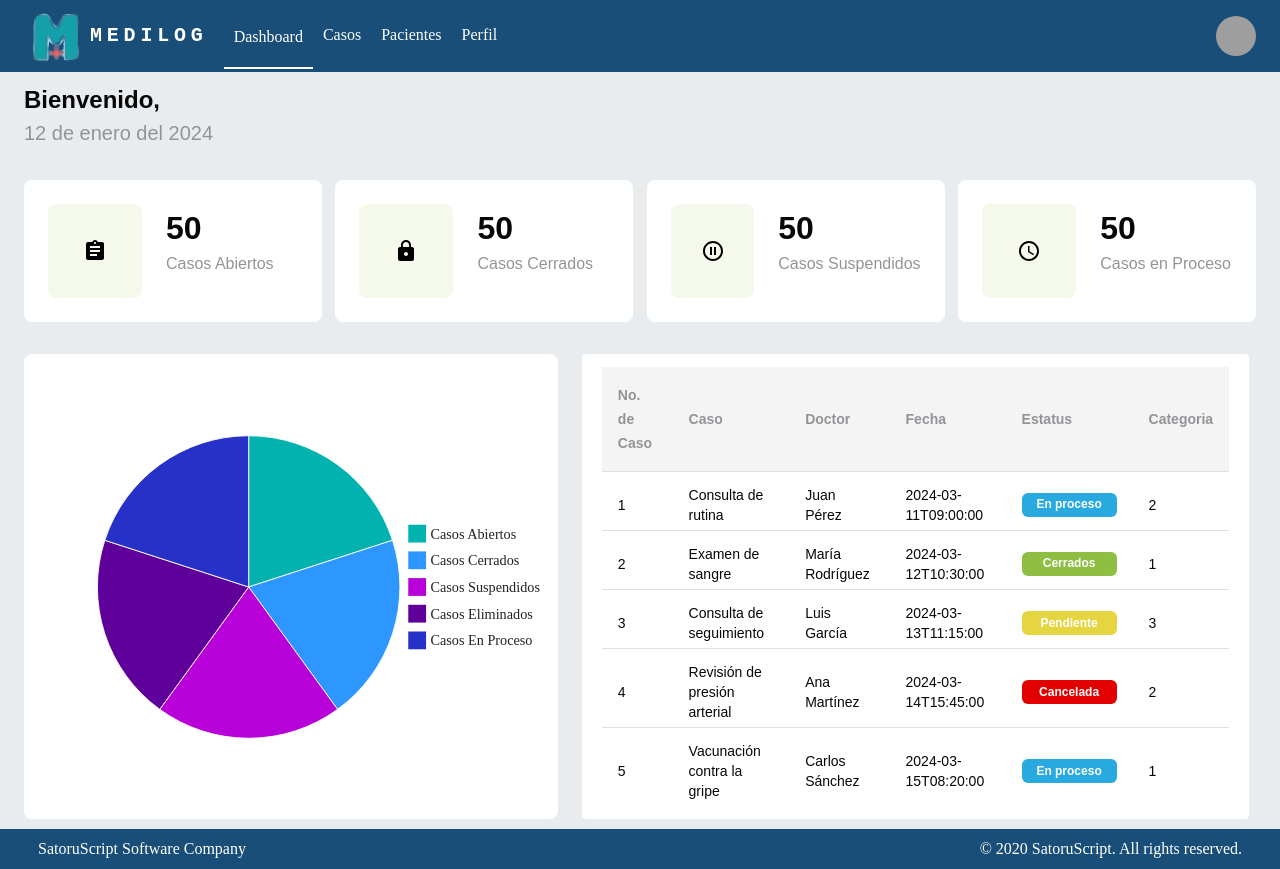
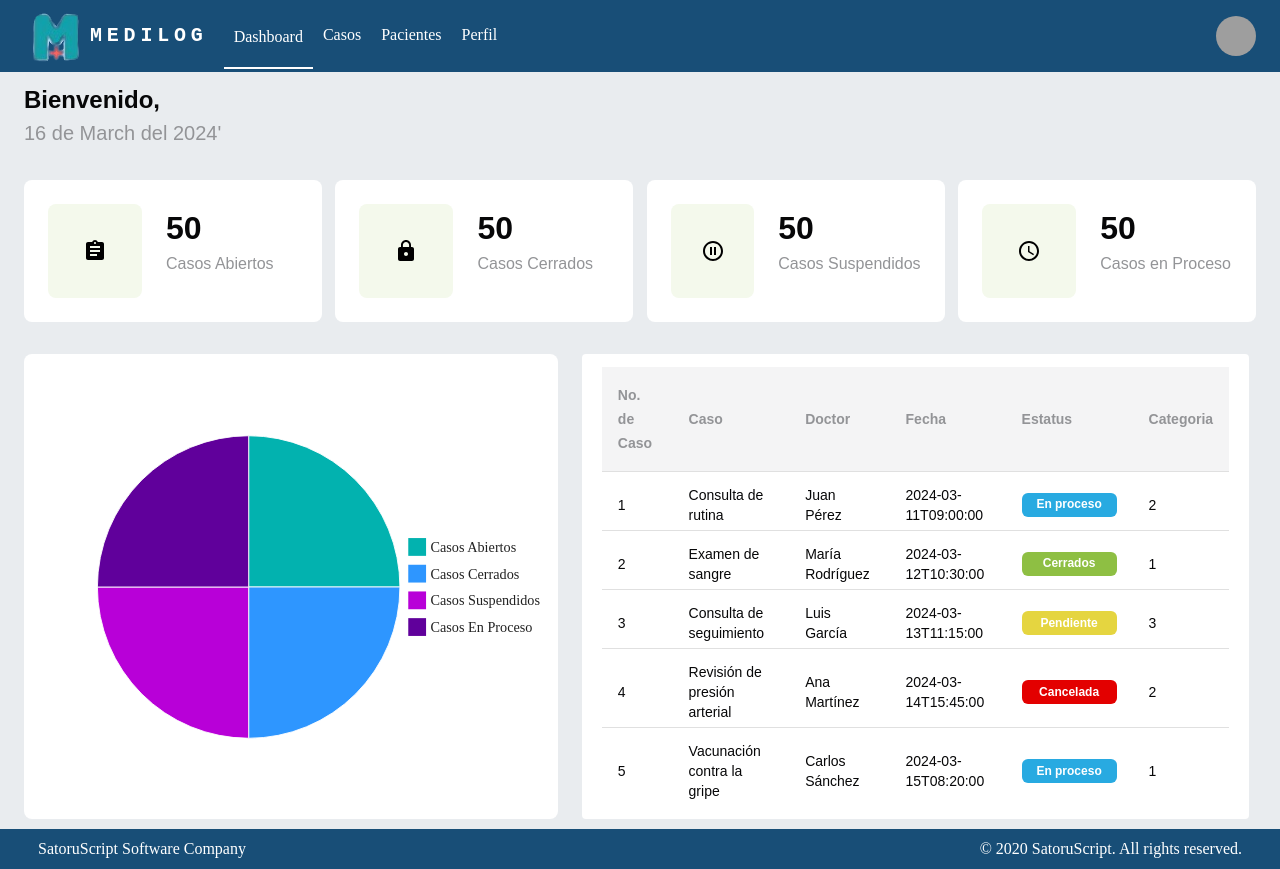
Before and after one commit to LennyMGarcia/MediLog, a React (Vite) app in the folder Cliente/: page /dashboard in a window 1280 px wide. Built offline with nearby package versions, Linux system fonts and the light colour scheme; grey boxes are pictures that could not be loaded.

Commit message:
Comentado y eliminado algunos

```diff
--- a/Cliente/src/Common/Components/Navbar.tsx
+++ b/Cliente/src/Common/Components/Navbar.tsx
@@ -10,7 +10,7 @@ export default function Navbar() {
   //Funccion que desloguea a un usuario
   const logout = () => {
     logoutUser();
-    navigate('/');
+    navigate("/");
   };
   const navbarLinks = [
     {
@@ -45,7 +45,6 @@ export default function Navbar() {
     <>
       <Grid
         container
-        // xs={12}
         sx={{
           width: "100%",
           backgroundColor: "#184E77",
--- a/Cliente/src/Pages/Casos/Casos.tsx
+++ b/Cliente/src/Pages/Casos/Casos.tsx
@@ -8,9 +8,7 @@ export default function Casos() {
     <Grid
       container
       padding={"30px 24px"}
-      // rowSpacing={2}
       gap={4}
-      // spacing={2}
       direction={"column"}
       sx={{
         height: "100%",
@@ -51,8 +49,8 @@ export default function Casos() {
           width: "100%",
         }}
       >
+        {/* Componente de tablas y tabs */}
         <TabsTable />
-        {/* <TablaCasos isDoctor={true} data={[]} /> */}
       </Grid>
     </Grid>
   );
--- a/Cliente/src/Pages/Casos/Components/TabsTable.tsx
+++ b/Cliente/src/Pages/Casos/Components/TabsTable.tsx
@@ -11,6 +11,7 @@ interface TabPanelProps {
   value: number;
 }
 
+// Este es una funcion de material ui
 function CustomTabPanel(props: TabPanelProps) {
   const { children, value, index, ...other } = props;
 
@@ -32,6 +33,7 @@ function CustomTabPanel(props: TabPanelProps) {
   );
 }
 
+// Este es una funcion de material ui
 function a11yProps(index: number) {
   return {
     id: `simple-tab-${index}`,
@@ -53,30 +55,10 @@ export default function TabsTable() {
     setValue(newValue);
   };
 
-  const Badge = ({ bg, amount }: { bg: string; amount: number }) => {
-    return (
-      <Chip
-        sx={{
-          marginLeft: "8px",
-          height: "16px",
-          color: "#FFFFFF",
-          backgroundColor: bg,
-          "& .MuiChip-label": {
-            display: "block",
-            whiteSpace: "normal",
-            fontFamily: "Arial",
-            fontSize: "10px",
-            fontWeight: "400",
-          },
-        }}
-        label={amount}
-      />
-    );
-  };
-
   return (
     <Box sx={{ width: "100%" }}>
       <Box sx={{ borderBottom: 1, borderColor: "divider" }}>
+        {/* Tabs con las diferetnes opciones de tabla */}
         <Tabs
           value={value}
           onChange={handleChange}
@@ -91,39 +73,15 @@ export default function TabsTable() {
             },
           }}
         >
-          <Tab
-            label="Todos"
-            // icon={<Badge bg={"#111113"} amount={data.length} />}
-            // iconPosition="end"
-            {...a11yProps(0)}
-          />
-          <Tab
-            label="Casos Abiertos"
-            // icon={<Badge bg={"#E5D540"} amount={dataPending.length} />}
-            // iconPosition="end"
-            {...a11yProps(1)}
-          />
-          <Tab
-            label="Casos en Proceso"
-            // icon={<Badge bg={"#28AAE1"} amount={dataProcess.length} />}
-            // iconPosition="end"
-            {...a11yProps(2)}
-          />
-          <Tab
-            label="Casos Cerrados"
-            // icon={<Badge bg={"#8EBF43"} amount={dataComplete.length} />}
-            // iconPosition="end"
-            {...a11yProps(3)}
-          />
-          <Tab
-            label="Casos Suspendidos"
-            // icon={<Badge bg={"#E30000"} amount={dataCanceled.length} />}
-            // iconPosition="end"
-            {...a11yProps(4)}
-          />
+          <Tab label="Todos" {...a11yProps(0)} />
+          <Tab label="Casos Abiertos" {...a11yProps(1)} />
+          <Tab label="Casos en Proceso" {...a11yProps(2)} />
+          <Tab label="Casos Cerrados" {...a11yProps(3)} />
+          <Tab label="Casos Suspendidos" {...a11yProps(4)} />
         </Tabs>
       </Box>
 
+      {/* Aqui las tablas dependiendo la tab seleccionada */}
       <CustomTabPanel value={value} index={0}>
         <TablaCasos type="all" />
       </CustomTabPanel>
--- a/Cliente/src/Pages/Dashboard/Dashboard.tsx
+++ b/Cliente/src/Pages/Dashboard/Dashboard.tsx
@@ -5,6 +5,8 @@ import ShortTable from "./Components/ShortTable";
 import useUserStore from "../../Common/Utils/setUserSession";
 import getBackendConnectionString from "../../Common/Utils/getBackendString";
 import axios from "axios";
+import dayjs from "dayjs";
+import { useState } from "react";
 
 function Dashboard() {
   const { getUser } = useUserStore();
@@ -14,65 +16,29 @@ function Dashboard() {
   const apellido = authenticated() ? getUser().apellido : null;
   const rol = authenticated() ? getUser().tipo : null;
 
-  const data = [
-    {
-      id: 1,
-      descripcion: "Consulta de rutina",
-      person: "Juan Pérez",
-      time: "2024-03-11T09:00:00",
-      estado: "open",
-      categoria: 2,
-    },
-    {
-      id: 2,
-      descripcion: "Examen de sangre",
-      person: "María Rodríguez",
-      time: "2024-03-12T10:30:00",
-      estado: "close",
-      categoria: 1,
-    },
-    {
-      id: 3,
-      descripcion: "Consulta de seguimiento",
-      person: "Luis García",
-      time: "2024-03-13T11:15:00",
-      estado: "pending",
-      categoria: 3,
-    },
-    {
-      id: 4,
-      descripcion: "Revisión de presión arterial",
-      person: "Ana Martínez",
-      time: "2024-03-14T15:45:00",
-      estado: "suspend",
-      categoria: 2,
-    },
-    {
-      id: 5,
-      descripcion: "Vacunación contra la gripe",
-      person: "Carlos Sánchez",
-      time: "2024-03-15T08:20:00",
-      estado: "open",
-      categoria: 1,
-    },
-  ];
+  // Este es el estado que debes cambiar para modificar la informacion de las cards y de los graficos,
+  // ahora puse 50 como valor inicial pero colocale 0 cuando lo vayas a integrar
+  const [casesInfo, setCasesInfo] = useState({
+    open: 50,
+    closed: 50,
+    suspend: 50,
+    onProcess: 50,
+  });
+
+  // Mock
 
   return (
     <Grid
       container
-      // padding={"30px 24px"}
       padding={"10px 24px"}
-      // rowSpacing={2}
       gap={4}
-      // spacing={2}
       direction={"column"}
       sx={{
         height: "100%",
       }}
     >
+      {/* Titulo e fecha */}
       <Grid item xs={12} lg={12}>
-        {/* <Typography variant="h6">Resumen</Typography> */}
-
         <Typography
           sx={{
             fontFamily: "Arial",
@@ -91,10 +57,12 @@ function Dashboard() {
             color: "#939497",
           }}
         >
-          12 de enero del 2024
+          {dayjs().format("D [de] MMMM [del] YYYY'")}
+          {/* 12 de enero del 2024 */}
         </Typography>
       </Grid>
 
+      {/* Tarjetas */}
       <Grid
         item
         container
@@ -105,66 +73,55 @@ function Dashboard() {
         wrap="wrap"
       >
         <Grid item xs={12} sm={5.9} lg={2.9}>
-          <Cards type="open" number={50} />
+          <Cards type="open" number={casesInfo.open} />
         </Grid>
         <Grid item xs={12} sm={5.9} lg={2.9}>
-          <Cards type="close" number={50} />
+          <Cards type="close" number={casesInfo.closed} />
         </Grid>
         <Grid item xs={12} sm={5.9} lg={2.9}>
-          <Cards type="suspend" number={50} />
+          <Cards type="suspend" number={casesInfo.suspend} />
         </Grid>
-        {/* <Grid item xs={2.4}>
-            <Cards type="delete" number={50} />
-          </Grid> */}
+
         <Grid item xs={12} sm={5.9} lg={2.9}>
-          <Cards type="onProcess" number={50} />
+          <Cards type="onProcess" number={casesInfo.onProcess} />
         </Grid>
       </Grid>
 
-      <Grid
-        item
-        container
-        xs={12}
-        lg={12}
-        gap={3}
-        sx={
-          {
-            // height: "100%",
-            // maxHeight: "100px",
-          }
-        }
-      >
+      {/* Grafico de Pie */}
+      <Grid item container xs={12} lg={12} gap={3}>
         <Grid
           item
           xs={12}
           md={12}
           lg={5.2}
-          // justifyContent={"center"}
           alignItems={"center"}
           padding={"30px 0px"}
           sx={{
             backgroundColor: "#FFFFFF",
-
-            // padding: "24px",
             borderRadius: "8px",
-            // padding: "70px 0px",
-            // width: "100%",
             display: "flex",
-            // height: "110px",
             alignItem: "center",
             justifyContent: "center",
           }}
         >
+          {/* Componente del PieChart */}
           <PieChart
             labelPosition="bottom"
             series={[
               {
                 data: [
-                  { id: 0, value: 50, label: "Casos Abiertos" },
-                  { id: 1, value: 50, label: "Casos Cerrados" },
-                  { id: 2, value: 50, label: "Casos Suspendidos" },
-                  { id: 3, value: 50, label: "Casos Eliminados" },
-                  { id: 4, value: 50, label: "Casos En Proceso" },
+                  { id: 0, value: casesInfo.open, label: "Casos Abiertos" },
+                  { id: 1, value: casesInfo.closed, label: "Casos Cerrados" },
+                  {
+                    id: 2,
+                    value: casesInfo.suspend,
+                    label: "Casos Suspendidos",
+                  },
+                  {
+                    id: 3,
+                    value: casesInfo.onProcess,
+                    label: "Casos En Proceso",
+                  },
                 ],
               },
             ]}
@@ -172,23 +129,21 @@ function Dashboard() {
             height={350}
           />
         </Grid>
+
+        {/* MiniTabla, mi objetivo con esta es que aparezcan los ultimos 5 casos agregados */}
         <Grid
           item
           xs={12}
           md={12}
           lg={6.5}
-          // xs={7}
           sx={{
             backgroundColor: "#FFFFFF",
-            // padding: "24px",
-            // gap: "24px",
             borderRadius: "8px",
-            // width: "100%",
             display: "flex",
             flexDirection: "row",
           }}
         >
-          <ShortTable isDoctor={true} data={data} />
+          <ShortTable />
         </Grid>
       </Grid>
     </Grid>
--- a/Cliente/src/Pages/LandingPage/Components/Accordion.tsx
+++ b/Cliente/src/Pages/LandingPage/Components/Accordion.tsx
@@ -67,8 +67,6 @@ export default function AccordionNormal({
         <Typography
           sx={{
             color: "#A0A0A0",
-            // textAlign: "center",
-            // fontFamily: "Open Sans",
             fontSize: "16px",
             fontStyle: "normal",
             fontWeight: "400",
--- a/Cliente/src/Pages/LandingPage/LandingPage.tsx
+++ b/Cliente/src/Pages/LandingPage/LandingPage.tsx
@@ -7,6 +7,7 @@ import IconAndLabel from "/assets/Pictures/IconAndLabelFix.png";
 import useUserStore from "../../Common/Utils/setUserSession";
 
 export default function LandingPage() {
+  // Esta comentado para tener una vision de prueba con el otro mientras tanto
   // const founder = [
   //   {
   //     name: "Julio Sierra",
@@ -28,6 +29,7 @@ export default function LandingPage() {
   //   },
   // ];
 
+  // Son los fundadores fake pero dejalo ahi para tenerlo de prueba mientras tanto
   const founder = [
     {
       name: "Julio Sierra",
@@ -49,6 +51,7 @@ export default function LandingPage() {
     },
   ];
 
+  // Los planes disponibles, OBVIO
   const planes = [
     {
       name: "Basico",
@@ -60,17 +63,19 @@ export default function LandingPage() {
       ],
     },
     {
-      name: "Paciente",
+      name: "Premiun",
       costo: "600",
       beneficios: [
+        "Acceso Básico a Información Personal",
         "Informacion acerca de centros medicos",
         "Informacion acerca de servicios cubiertos",
         "Registro de todos los casos medicos",
+        "Acceso a aplicación móvil y web. ",
       ],
     },
     {
       name: "Familiar",
-      costo: "2000",
+      costo: "1000",
       beneficios: [
         "Status de procemientos en tiempo real",
         "Cuenta para hasta 5 personas",
@@ -78,17 +83,18 @@ export default function LandingPage() {
       ],
     },
     {
-      name: "Doctores",
-      costo: "1200",
+      name: "Especialistas",
+      costo: "5000",
       beneficios: [
         "Disponibilidad para creacion de casos",
         "Registro de casos de pacientes",
         "Poder ver historial de casos de pacientes",
+        "Acceso a 250 TB de memoria",
       ],
     },
     {
-      name: "Centro Medicos",
-      costo: "10000",
+      name: "Hospitales",
+      costo: "30000",
       beneficios: [
         "Cuenta para hasta 10 medicos",
         "Reportes Personalizados",
--- /dev/null
+++ b/package.json
@@ -0,0 +1,5 @@
+{
+  "dependencies": {
+    "dayjs": "^1.11.10"
+  }
+}
```
Also changed, not shown: Cliente/src/Common/Components/AppBar.tsx (+48 -51 lines), Cliente/src/Pages/Casos/Components/TablaCasos.tsx (+11 -72 lines), Cliente/src/Pages/Dashboard/Components/ShortTable.tsx (+53 -45 lines), Cliente/src/Pages/Pacientes/Components/TablaPatients.tsx (+4 -58 lines), Cliente/src/Pages/Pacientes/Patients.tsx (+0 -10 lines), 1 other file (tests, documents, lock files or other folders).
